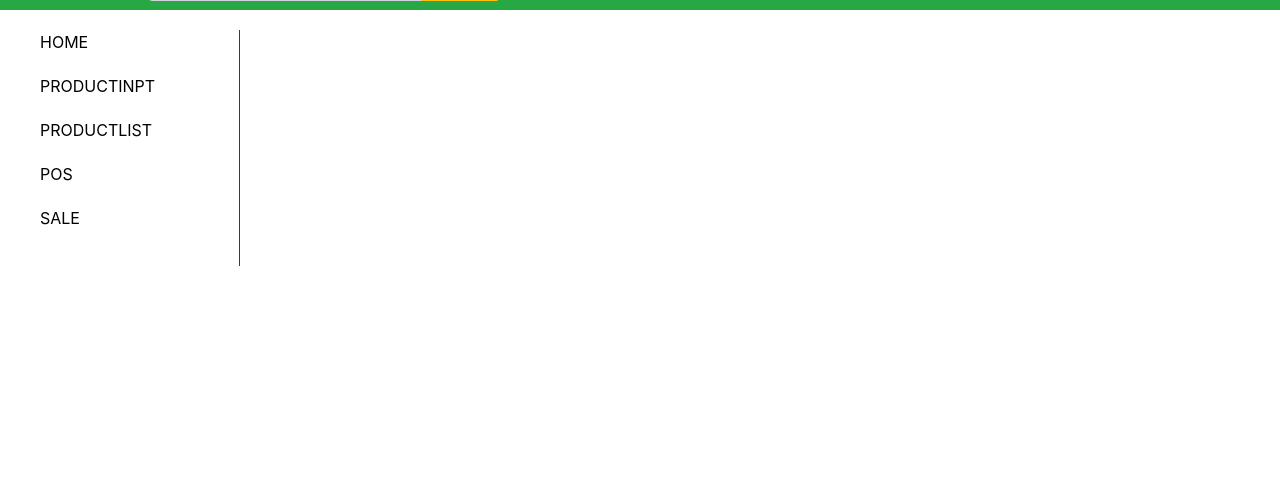
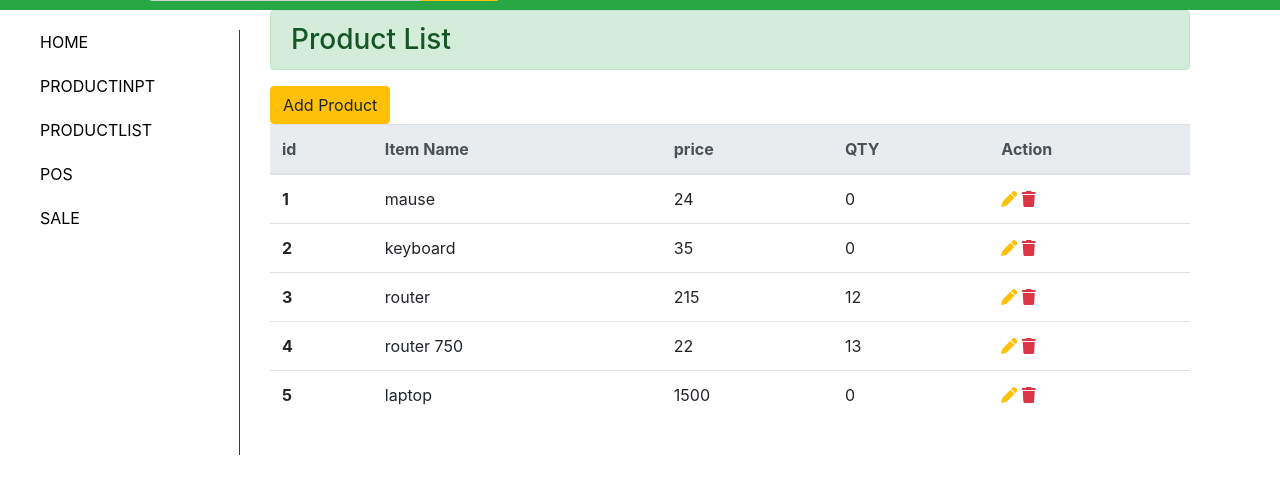
Before and after one commit to atiarrahaman/posSale, a Django app: page /productlist in a window 1280 px wide. Shown: the part 46-540 px from the top of the page. Run offline with Django 4.2, Linux system fonts and the light colour scheme; data comes from the database, SQL or seed files in the repository; both versions use the stored data as it was after the commit; some libraries are stand-ins or nearby versions.

Commit message:
pos and product done

```diff
--- /dev/null
+++ b/app2/forms.py
@@ -0,0 +1,19 @@
+from django import forms
+from .models import Product , ProductInput ,PosSale
+
+class ProductAddForm(forms.ModelForm):
+    class Meta:
+        model= Product
+        fields ='__all__'
+
+
+class ProductInputForm(forms.ModelForm):
+    class Meta:
+        model=ProductInput
+        fields='__all__'
+
+
+class PosSaleForm(forms.ModelForm):
+    class Meta:
+        model=PosSale
+        fields='__all__'
--- a/app2/models.py
+++ b/app2/models.py
@@ -5,12 +5,21 @@ from django.db import models
 
 
 class Product(models.Model):
-    item_name=models.CharField(max_length=250)
+    item_name=models.CharField(max_length=250,)
     price=models.PositiveBigIntegerField()
+    qty=models.IntegerField(default=0)
     slug=models.CharField(max_length=250)
     status=models.BooleanField()
+
+
+
     def __str__(self):
         return self.item_name
+
+
+
+
+
 
 class Suplyer(models.Model):
     sypplyer_name = models.CharField(max_length=250)
@@ -21,9 +30,59 @@ class Suplyer(models.Model):
 
 
 class ProductInput(models.Model):
-    item_name=models.ForeignKey(Product, on_delete=models.CASCADE)
+    item_name=models.ForeignKey(Product, on_delete=models.CASCADE,related_name='productInputs')
     qty=models.PositiveIntegerField()
-    sypplyer_name=models.ForeignKey(Suplyer, on_delete=models.CASCADE)
+    price=models.PositiveIntegerField(default=0)
+    sypplyer_name=models.ForeignKey(Suplyer, on_delete=models.CASCADE,related_name='suppylers')
 
     def __str__(self):
         return self.sypplyer_name.sypplyer_name
+    @property
+    def Gross_amount(self):
+       return self.price*self.qty
+    @property
+    def vatamount(self):
+       temp=(self.price*self.qty)
+       vat=(temp*15/100)
+       return vat
+    @property
+    def totalAmount(self):
+       temp=(self.price*self.qty)
+       vat=(temp*15/100)
+       amount=(temp+vat)
+       return amount
+
+
+
+
+
+
+class ProductInputCart(models.Model):
+    item=models.ForeignKey('ProductInput', on_delete=models.CASCADE)
+
+
+class Client(models.Model):
+    client_name=models.CharField(max_length=250,default='company name')
+    tax_number=models.IntegerField(default=0)
+
+
+class PosSale(models.Model):
+    item=models.ForeignKey('Product', on_delete=models.CASCADE)
+    qty=models.PositiveIntegerField(default=1)
+
+    @property
+    def possale_total(self):
+     return self.qty * self.item.price
+
+    @property
+    def vatcost(self):
+     temp=( self.qty * self.item.price)
+     vat=(temp*15/100)
+     return vat
+
+    @property
+    def Total_amount(self):
+     temp=( self.qty * self.item.price)
+     vat=(temp*15/100)
+     totalamount=(temp+vat)
+     return totalamount
--- a/app2/templates/base.html
+++ b/app2/templates/base.html
@@ -5,13 +5,14 @@
     <meta charset="UTF-8">
     <meta http-equiv="X-UA-Compatible" content="IE=edge">
     <meta name="viewport" content="width=device-width, initial-scale=1.0">
-    <title>pose </title>
+    <title>Pos Sale </title>
     <link rel="stylesheet" href="https://cdn.jsdelivr.net/npm/bootstrap@4.2.1/dist/css/bootstrap.min.css" integrity="sha384-GJzZqFGwb1QTTN6wy59ffF1BuGJpLSa9DkKMp0DgiMDm4iYMj70gZWKYbI706tWS" crossorigin="anonymous">
+    <link rel="stylesheet" href="{% static 'fontawesome-free-6.3.0-web/css/all.min.css' %}">
     <link rel="stylesheet" href="{% static 'css/style.css' %}">
 </head>
 <body>
 
-	 <nav class="navbar navbar-expand-lg navbar-dark bg-success">
+	 <nav class="navbar navbar-expand-lg navbar-dark bg-success ">
         <div class="container">
           <a class="navbar-brand" href="{% url 'home' %}">Pose</a>
           <button class="navbar-toggler" type="button" data-bs-toggle="collapse" data-bs-target="#navbarSupportedContent" aria-controls="navbarSupportedContent" aria-expanded="false" aria-label="Toggle navigation">
@@ -52,7 +53,7 @@
                  <ul class="dropdown-menu" aria-labelledby="dropdownMenuButton1">
                 <li><a class="dropdown-item" href="">Profile</a></li>
                 <li><a class="dropdown-item" href="">My-Order </a></li>
-                <li><a class="dropdown-item" href="{% url 'logout' %}">Logout</a></li>
+                <li><a class="dropdown-item" href="">Logout</a></li>
               </ul>
                 </li>
            {% else %}
--- a/app2/templates/productlist.html
+++ b/app2/templates/productlist.html
@@ -2,5 +2,68 @@
 
 
 {% block content %}
+  <h3 class="alert alert-success">Product List</h3>
 
+
+
+<!-- Button trigger modal -->
+<button type="button" class="btn btn-warning" data-toggle="modal" data-target="#exampleModal">
+  Add Product
+</button>
+
+<!-- Modal -->
+<div class="modal fade" id="exampleModal" tabindex="-1" role="dialog" aria-labelledby="exampleModalLabel" aria-hidden="true">
+  <div class="modal-dialog" role="document">
+    <div class="modal-content">
+      <div class="modal-header">
+        <h5 class="modal-title" id="exampleModalLabel">Add Product</h5>
+        <button type="button" class="close" data-dismiss="modal" aria-label="Close">
+          <span aria-hidden="true">&times;</span>
+        </button>
+      </div>
+      <form action="" method="POST">
+        {% csrf_token %}
+        <div class="modal-body">
+          {{form.as_p}}
+        </div>
+        <div class="modal-footer">
+          <button type="button" class="btn btn-secondary" data-dismiss="modal">Close</button>
+          <button type="submit" class="btn btn-primary">Save changes</button>
+        </div>
+      </div>
+      </form>
+  </div>
+</div>
+
+
+
+  <table class="table">
+    <thead class="thead-light">
+      <tr>
+        <th scope="col">id</th>
+        <th scope="col">Item Name</th>
+        <th scope="col">price</th>
+        <th scope="col">QTY</th>
+        <th scope="col">Action</th>
+      </tr>
+    </thead>
+    <tbody>
+
+     {% for i in pd %}
+     <tr>
+        <th scope="row">{{i.id}}</th>
+        <td>{{i.item_name}}</td>
+        <td>{{i.price}}</td>
+        <td>{{i.qty}}</td>
+        <td>
+            <a class=" text-warning" href=""><i class="fa-solid fa-pen"></i></a>
+            <a class="text-danger" href=""><i class="fa-solid fa-trash"></i></a>
+        </td>
+      </tr>
+     {% endfor %}
+
+
+
+    </tbody>
+  </table>
 {% endblock content %}
--- a/app2/urls.py
+++ b/app2/urls.py
@@ -3,8 +3,12 @@ from . import views
 
 urlpatterns = [
     path('',views.Home , name='home'),
-    path('productinput',views.ProductInput , name='productinput'),
+    path('productinput',views.ProductInputs , name='productinput'),
+
     path('productlist',views.ProductList , name='productlist'),
     path('pos',views.Pos , name='pos'),
     path('sale',views.Sale , name='sale'),
+    path('delete/<int:id>',views.Delete , name='delete' ),
+    path('posdelete/<int:id>',views.PostDelete , name='posdelete' ),
+
 ]
--- a/app2/views.py
+++ b/app2/views.py
@@ -1,23 +1,97 @@
-from django.shortcuts import render
-from .models import Product
+from django.shortcuts import render,redirect
+from django.http import HttpResponseRedirect
+from .models import Product ,ProductInput,ProductInputCart,PosSale
+from .forms import ProductAddForm ,ProductInputForm,PosSaleForm
 # Create your views here.
 
 
 def Home(request):
     return render(request,'dashboard.html')
 
-def ProductInput(request):
-    return render(request,'productinput.html')
+def ProductInputs(request):
+    pd=ProductInput.objects.all()
+    if request.method== 'POST':
+        fm=ProductInputForm(request.POST)
+        if fm.is_valid():
+            fm.save()
+
+            fm=ProductInputForm()
+    else:
+        fm=ProductInputForm()
+
+    amount=0.0
+    vat=0.0
+    total=0.0
+    produc=[p for p in ProductInput.objects.all()]
+    if produc:
+        for p in produc:
+            tempamount=(p.price * p.qty)
+            amount+=tempamount
+            vat=( amount * 15 / 100)
+            total=amount+vat
+
+    context={'form':fm,'pd':pd,'total':total,'amount':amount,'vat':vat,}
+    return render(request,'productinput.html',context)
+
+# def ProductInputCartShow(request):
+#     item_id=request.GET.get('item_id')
+#     item=ProductInput.objects.get(id=item_id)
+
+#     ProductInputCart(item=item).save()
+#     return redirect('productinput')
 
 
 def ProductList(request):
+    product=Product.objects.all()
+    if request.method== 'POST':
+        fm=ProductAddForm(request.POST)
+        if fm.is_valid():
+            fm.save()
+            fm=ProductAddForm()
+    else:
+        fm=ProductAddForm()
 
-    return render(request,'productlist.html')
+    context={'pd':product,'form':fm}
+    return render(request,'productlist.html',context)
 
 
 def Pos(request):
-    return render(request,'pos.html')
+    posdata=PosSale.objects.all()
+    if request.method== 'POST':
+        fm=PosSaleForm(request.POST)
+        if fm.is_valid():
+            fm.save()
+            fm=PosSaleForm()
+    else:
+        fm=PosSaleForm()
 
+    gross_total=0.0
+    vat=0.0
+    total=0.0
+    posamount=[p for p in PosSale.objects.all()]
+    if posamount:
+        for p in posamount:
+            temp=(p.qty*p.item.price)
+            gross_total+=temp
+            vat=(gross_total*15/100)
+            total+=gross_total+vat
+
+
+
+
+    context={'form':fm,'posdata':posdata,'gross_total':gross_total,'vat':vat,'total':total}
+    return render(request,'pos.html',context)
+
+def PostDelete(request,id):
+    dl=PosSale.objects.get(id=id)
+    dl.delete()
+    return redirect('pos')
 
 def Sale(request):
     return render(request,'sale.html')
+
+
+def Delete(request,id):
+    dl=ProductInput.objects.get(id=id)
+    dl.delete()
+    return redirect('productinput')
```
Also changed, not shown: app2/admin.py (+13 -3 lines), app2/templates/pos.html (+64 -0 lines), app2/templates/productinput.html (+59 -0 lines), app2/migrations/0002_product_qty.py (added), app2/migrations/0003_alter_productinput_item_name_and_more.py (added), app2/migrations/0004_productinput_price.py (added), app2/migrations/0005_client_alter_productinput_price_possale.py (added), app2/migrations/0006_remove_possale_client_name.py (added), db.sqlite3.
